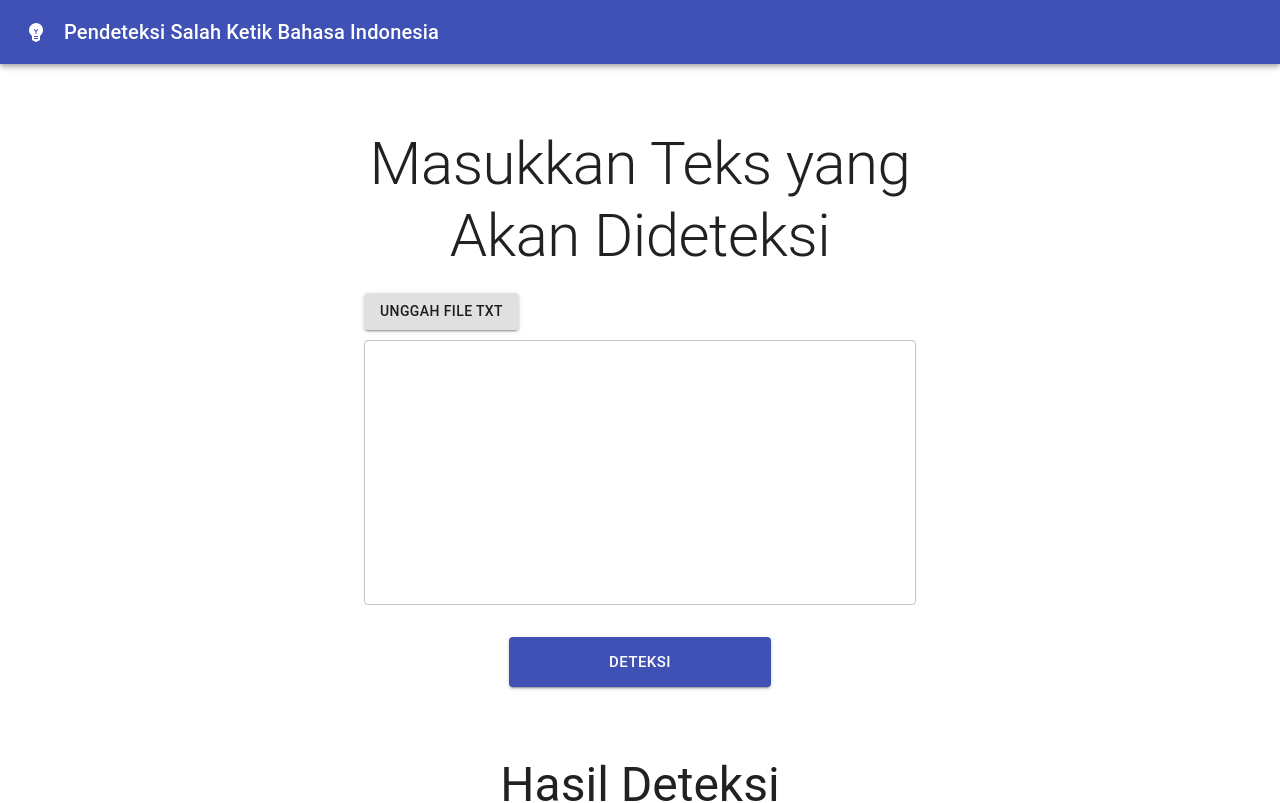
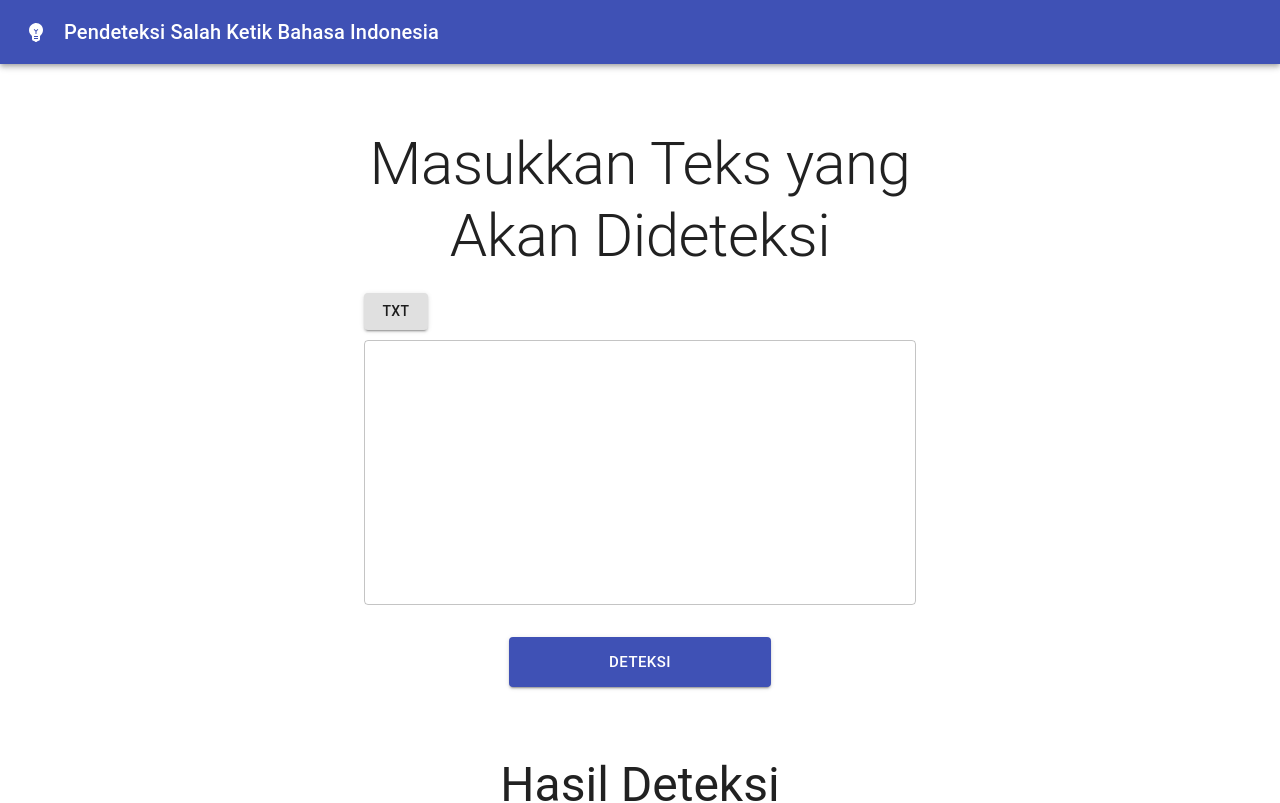
Before and after one commit to andirayka/cektypo_wppl_pens, a React (Create React App) app: page / in a window 1280 px wide. Shown: the top 803 px of the page. Built offline with nearby package versions, Linux system fonts and the light colour scheme.

Commit message:
Text berubah

```diff
--- a/src/App.js
+++ b/src/App.js
@@ -118,7 +118,7 @@ const PageCekTypo = () => {
                 component="label"
                 style={{ marginBottom: 10 }}
               >
-                Unggah File Txt
+                Txt
                 <input type="file" hidden onChange={showFile} />
               </Button>
               <TextField
```
